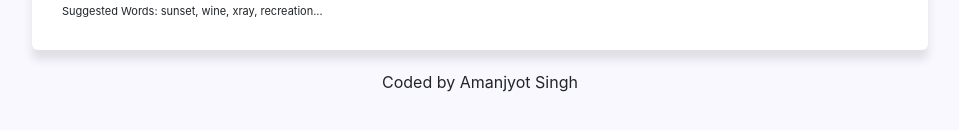
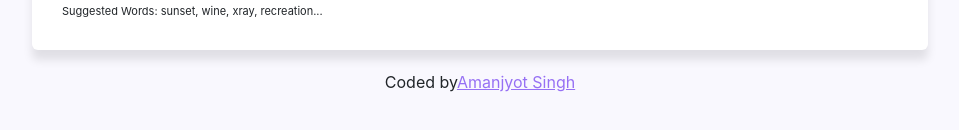
Before and after one commit to ajsfkx/dictionary, a React (Create React App) app: page / in a window 1280 px wide. Shown: the part 236-366 px from the top of the page, without its empty margins (160-1119 px from the left). Built offline with nearby package versions, Linux system fonts and the light colour scheme; no server answers.

Commit message:
Update App.js

```diff
--- a/src/App.js
+++ b/src/App.js
@@ -12,7 +12,16 @@ function App() {
         <main>
           <Dictionary defaultKeyword="sunset" />
         </main>
-        <footer className="App-footer">Coded by Amanjyot Singh</footer>
+        <footer className="App-footer">
+          Coded by
+          <a
+            href="https://www.linkedin.com/in/amanjyot-singh-74219810a/"
+            target="_blank"
+            rel="noreferrer"
+          >
+            Amanjyot Singh
+          </a>
+        </footer>
       </div>
     </div>
   );
```
